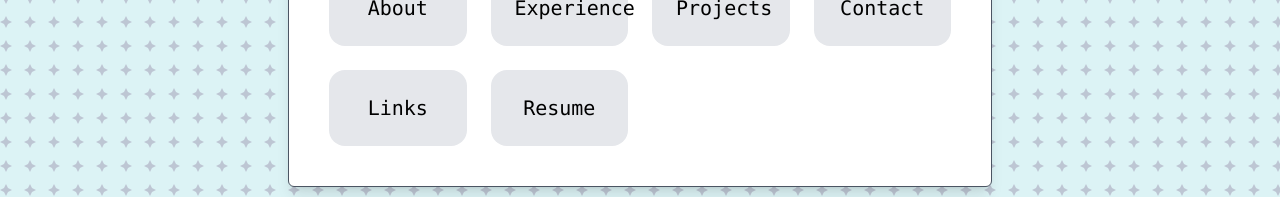
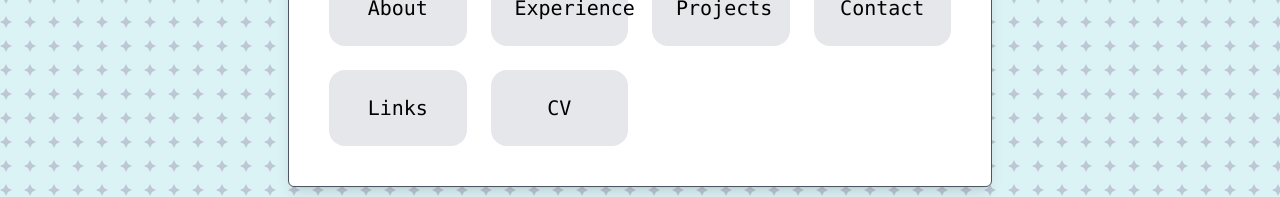
Before and after one commit to xyrois/personal-website, a React (Create React App) app: page / in a window 1280 px wide. Shown: the part 440-637 px from the top of the page. Built offline with nearby package versions, Linux system fonts and the light colour scheme; the HTML template or start-up script is replaced by a standard one.

Commit message:
Change 'Resume' button label to 'CV'

```diff
--- a/src/App.jsx
+++ b/src/App.jsx
@@ -105,7 +105,7 @@ const App = () => {
 
             {/* Resume button using JS open */}
             <IconButton
-              label="Resume"
+              label="CV"
               onClick={() => window.open('/Brinta_Kundu_CV.pdf', '_blank')}
             />
 
```
